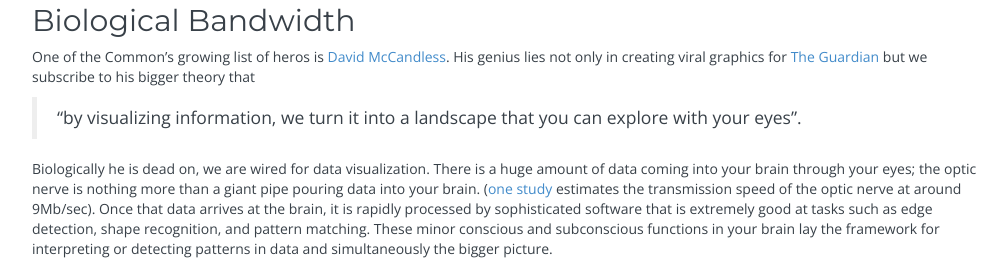
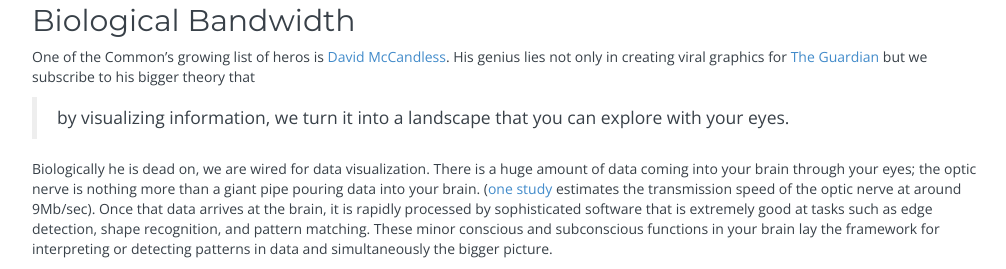
Before and after one commit to brendandm/brendandm.github.io, a Jekyll site: the page built from _posts/2013-11-20-data-glut.md, in a window 1280 px wide, cut to the strip 428-697 px from the top of the page. Shown: the whole strip, without its empty margins (128-1134 px from the left). Built offline with Jekyll 4.4.1, drawn with Linux system fonts in a browser that asks for light colours; nearby versions of some CDN libraries; Markdown is read by kramdown in place of the engine named in the settings.

```diff
--- a/_posts/2013-11-20-data-glut.md
+++ b/_posts/2013-11-20-data-glut.md
@@ -16,7 +16,7 @@ Data visualization has a broad array of definitions and categories but at the Co
 
 One of the Common's growing list of heros is <a href="http://www.davidmccandless.com/" target="_blank">David McCandless</a>. His genius lies not only in creating viral graphics for <a href="http://www.theguardian.com/news/datablog/2011/jun/24/information-beautiful-fish-eat#" target="_blank">The Guardian</a> but we subscribe to his bigger theory that
 
-> "by visualizing information, we turn it into a landscape that you can explore with your eyes".
+>by visualizing information, we turn it into a landscape that you can explore with your eyes.
 
 Biologically he is dead on, we are wired for data visualization. There is a huge amount of data coming into your brain through your eyes; the optic nerve is nothing more than a giant pipe pouring data into your brain. (<a href="http://columbiadatascience.com/2013/10/13/mapping-data-to-senses/" target="_blank">one study</a> estimates the transmission speed of the optic nerve at around 9Mb/sec). Once that data arrives at the brain, it is rapidly processed by sophisticated software that is extremely good at tasks such as edge detection, shape recognition, and pattern matching. These minor conscious and subconscious functions in your brain lay the framework for interpreting or detecting patterns in data and simultaneously the bigger picture.
 
```
